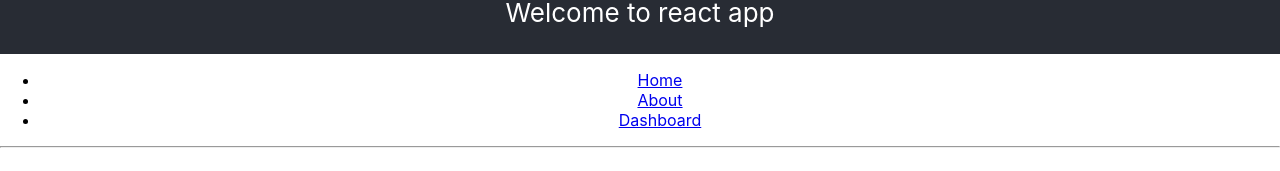
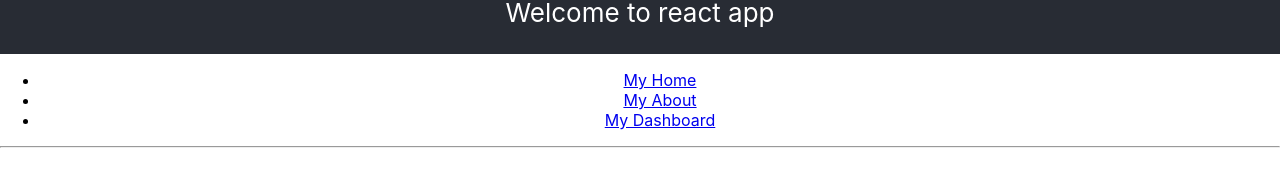
Before and after one commit to FZuna/reactapp, a React (Create React App) app: page / in a window 1280 px wide. Shown: the part 349-520 px from the top of the page. Built offline with nearby package versions, Linux system fonts and the light colour scheme.

Commit message:
change title

```diff
--- a/src/App.js
+++ b/src/App.js
@@ -30,13 +30,13 @@ export default function App() {
         <div>
           <ul>
             <li>
-              <Link to="/">Home</Link>
+              <Link to="/">My Home</Link>
             </li>
             <li>
-              <Link to="/about">About</Link>
+              <Link to="/about">My About</Link>
             </li>
             <li>
-              <Link to="/dashboard">Dashboard</Link>
+              <Link to="/dashboard">My Dashboard</Link>
             </li>
           </ul>
 
```
